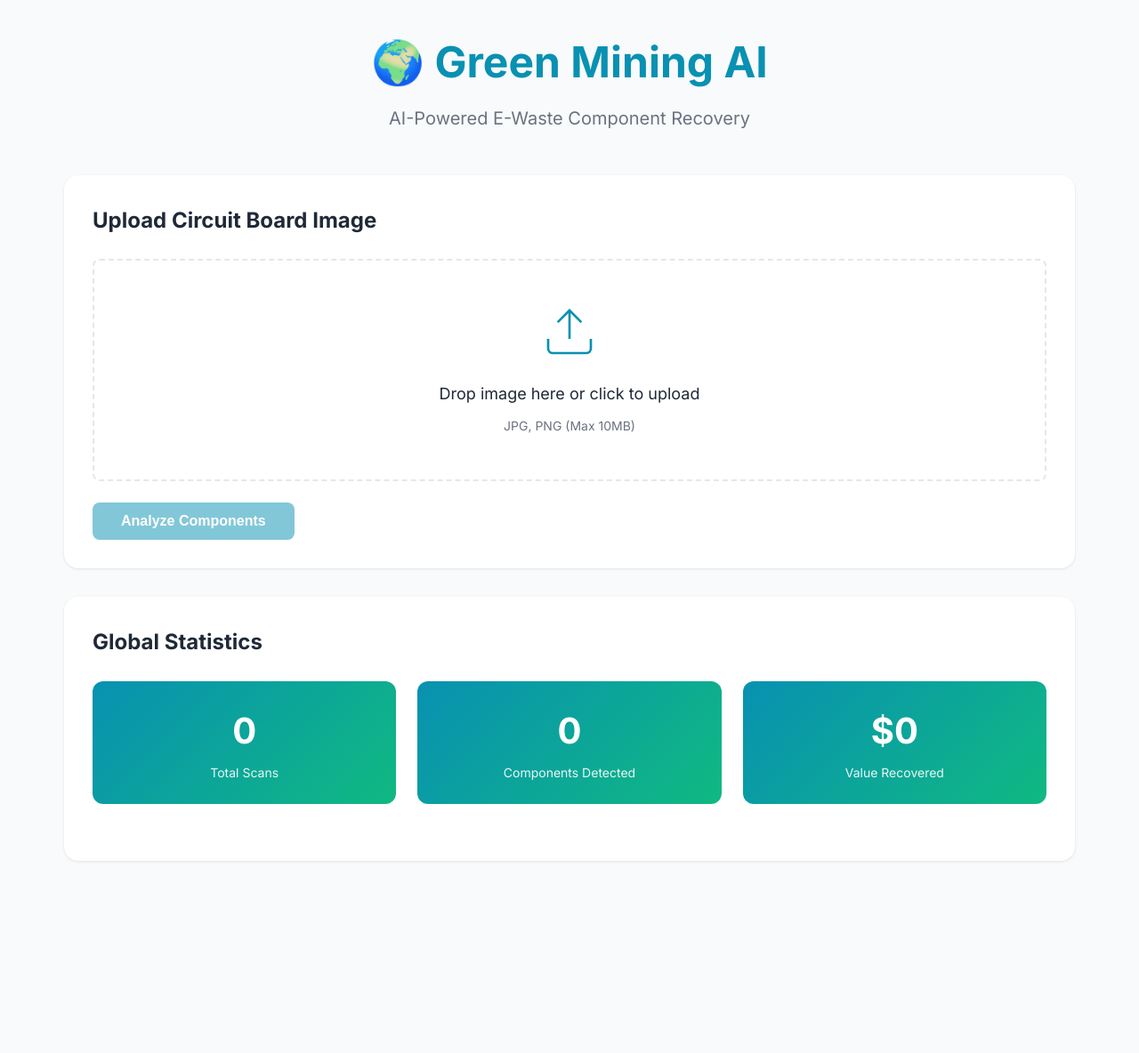
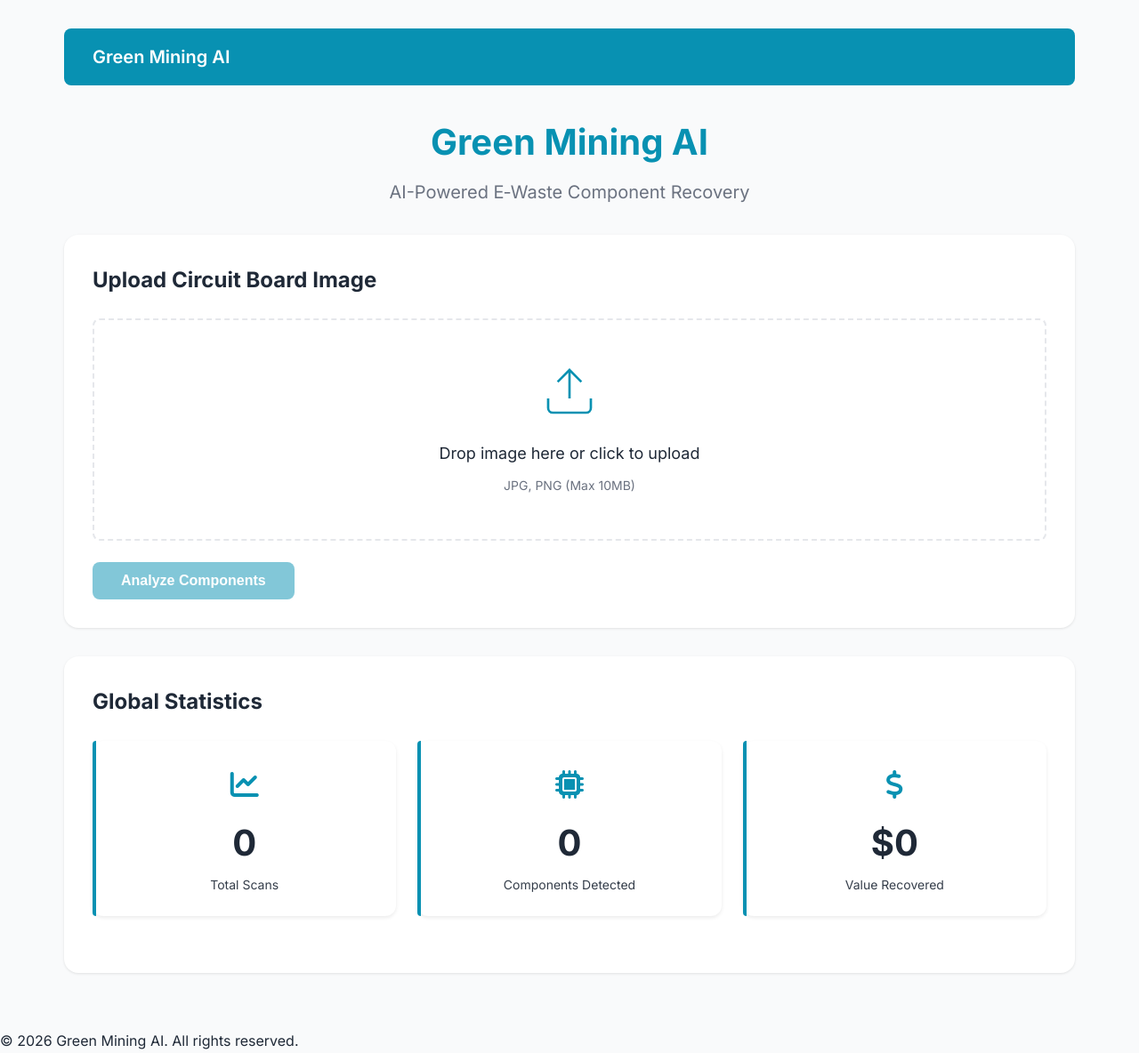
Before and after one commit to SKar-2007/Green-Mining-AI, a plain HTML site: page frontend/index.html in a window 1280 px wide. Shown: the whole page at 89% size. Before the commit the page ends 1032 px from the top, so only its background shows below. Drawn offline with Linux system fonts and the light colour scheme; no server answers; a small style sheet from the web is missing.

Commit message:
Revamp UI: professional layout, remove emojis, add navbar and icons

```diff
--- a/frontend/css/style.css
+++ b/frontend/css/style.css
@@ -28,13 +28,24 @@ body {
     padding: 2rem;
 }
 
+/* navigation bar */
+.navbar {
+    background: var(--primary);
+    color: white;
+    padding: 1rem 2rem;
+    font-weight: 600;
+    font-size: 1.25rem;
+    border-radius: 0.5rem;
+    margin-bottom: 2rem;
+}
+
 header {
     text-align: center;
-    margin-bottom: 3rem;
+    margin-bottom: 2rem;
 }
 
 header h1 {
-    font-size: 3rem;
+    font-size: 2.5rem;
     font-weight: 700;
     color: var(--primary);
     margin-bottom: 0.5rem;
@@ -171,14 +182,30 @@ header h1 {
 .stat-card {
     text-align: center;
     padding: 1.5rem;
-    background: linear-gradient(135deg, var(--primary) 0%, var(--secondary) 100%);
+    background: var(--card-bg);
     border-radius: 0.75rem;
-    color: white;
+    color: var(--text);
+    box-shadow: 0 2px 4px rgba(0,0,0,0.08);
+    position: relative;
 }
 
 .stat-icon {
     font-size: 2rem;
     margin-bottom: 0.5rem;
+    color: var(--primary);
+}
+
+/* accent bar on stat cards */
+.stat-card::before {
+    content: '';
+    position: absolute;
+    top: 0;
+    left: 0;
+    width: 4px;
+    height: 100%;
+    background: var(--primary);
+    border-top-left-radius: 0.75rem;
+    border-bottom-left-radius: 0.75rem;
 }
 
 .stat-value {
--- a/frontend/index.html
+++ b/frontend/index.html
@@ -9,10 +9,15 @@
 </head>
 <body>
     <div class="container">
+        <!-- Navigation -->
+        <nav class="navbar">
+            <div class="nav-brand">Green Mining AI</div>
+        </nav>
+
         <!-- Header -->
         <header>
-            <h1>🌍 Green Mining AI</h1>
-            <p class="tagline">AI-Powered E-Waste Component Recovery</p>
+            <h1>Green Mining AI</h1>
+            <p class="tagline">AI-Powered E‑Waste Component Recovery</p>
         </header>
 
         <!-- Upload Section -->
@@ -57,17 +62,17 @@
 
                 <div class="stats-grid">
                     <div class="stat-card">
-                        <div class="stat-icon">📦</div>
+                        <div class="stat-icon"><i class="fas fa-microchip"></i></div>
                         <div class="stat-value" id="total-components">0</div>
-                        <div class="stat-label">Components Found</div>
+                        <div class="stat-label">Components Detected</div>
                     </div>
                     <div class="stat-card">
-                        <div class="stat-icon">💰</div>
+                        <div class="stat-icon"><i class="fas fa-dollar-sign"></i></div>
                         <div class="stat-value" id="total-value">$0.00</div>
                         <div class="stat-label">Estimated Value</div>
                     </div>
                     <div class="stat-card">
-                        <div class="stat-icon">♻️</div>
+                        <div class="stat-icon"><i class="fas fa-recycle"></i></div>
                         <div class="stat-value" id="recyclability-score">0</div>
                         <div class="stat-label">Recyclability Score</div>
                     </div>
@@ -100,14 +105,17 @@
             <h2>Global Statistics</h2>
             <div class="stats-grid">
                 <div class="stat-card">
+                    <div class="stat-icon"><i class="fas fa-chart-line"></i></div>
                     <div class="stat-value" id="global-scans">0</div>
                     <div class="stat-label">Total Scans</div>
                 </div>
                 <div class="stat-card">
+                    <div class="stat-icon"><i class="fas fa-microchip"></i></div>
                     <div class="stat-value" id="global-components">0</div>
                     <div class="stat-label">Components Detected</div>
                 </div>
                 <div class="stat-card">
+                    <div class="stat-icon"><i class="fas fa-dollar-sign"></i></div>
                     <div class="stat-value" id="global-value">$0</div>
                     <div class="stat-label">Value Recovered</div>
                 </div>
@@ -115,6 +123,12 @@
         </section>
     </div>
 
+    <!-- icon set -->
+    <link rel="stylesheet" href="https://cdnjs.cloudflare.com/ajax/libs/font-awesome/6.4.0/css/all.min.css" integrity="sha512-pIcXQ+0z1..." crossorigin="anonymous" referrerpolicy="no-referrer" />
+    <footer class="footer">
+        <p>© 2026 Green Mining AI. All rights reserved.</p>
+    </footer>
+
     <script src="js/app.js"></script>
 </body>
 </html>
```
